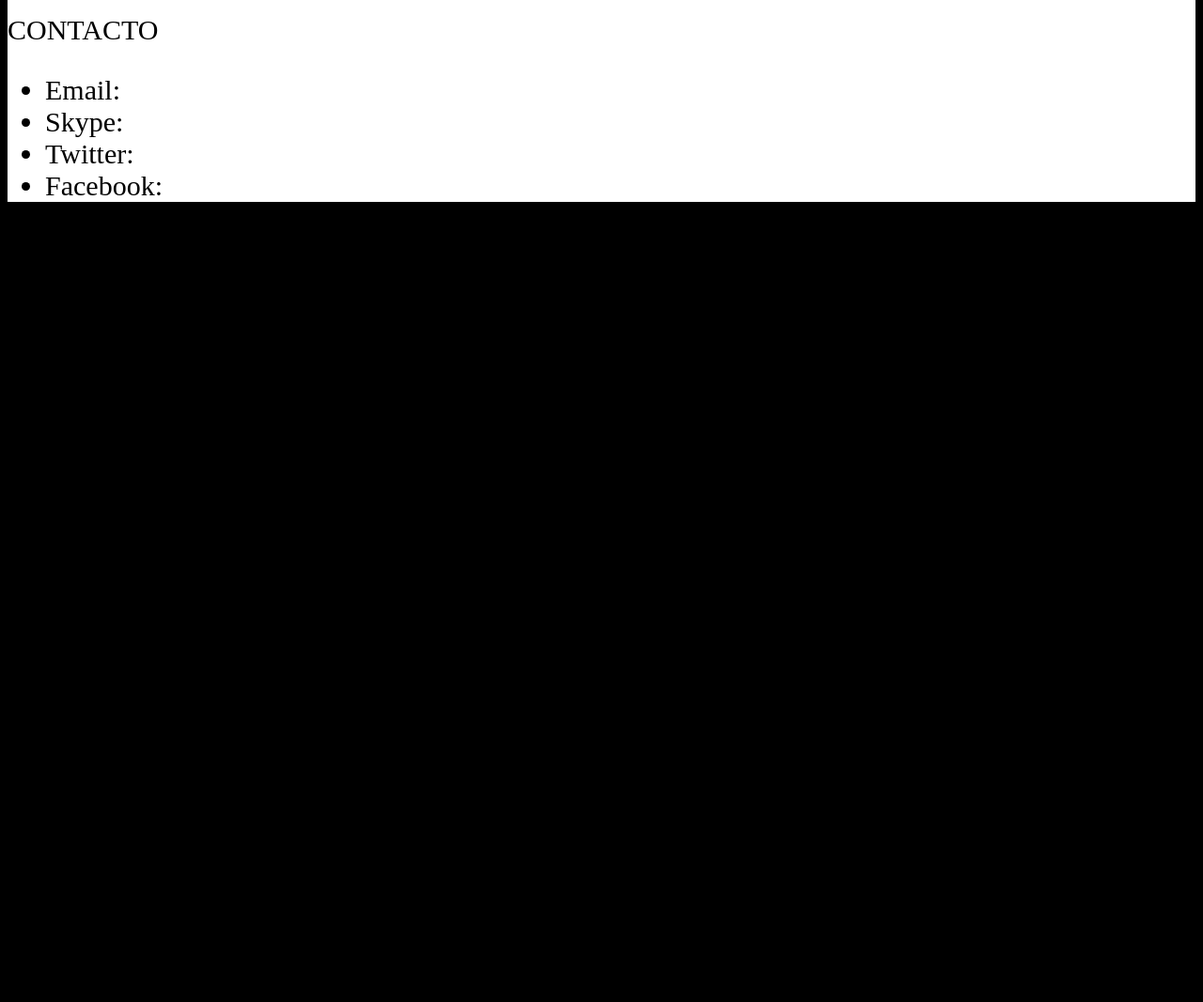
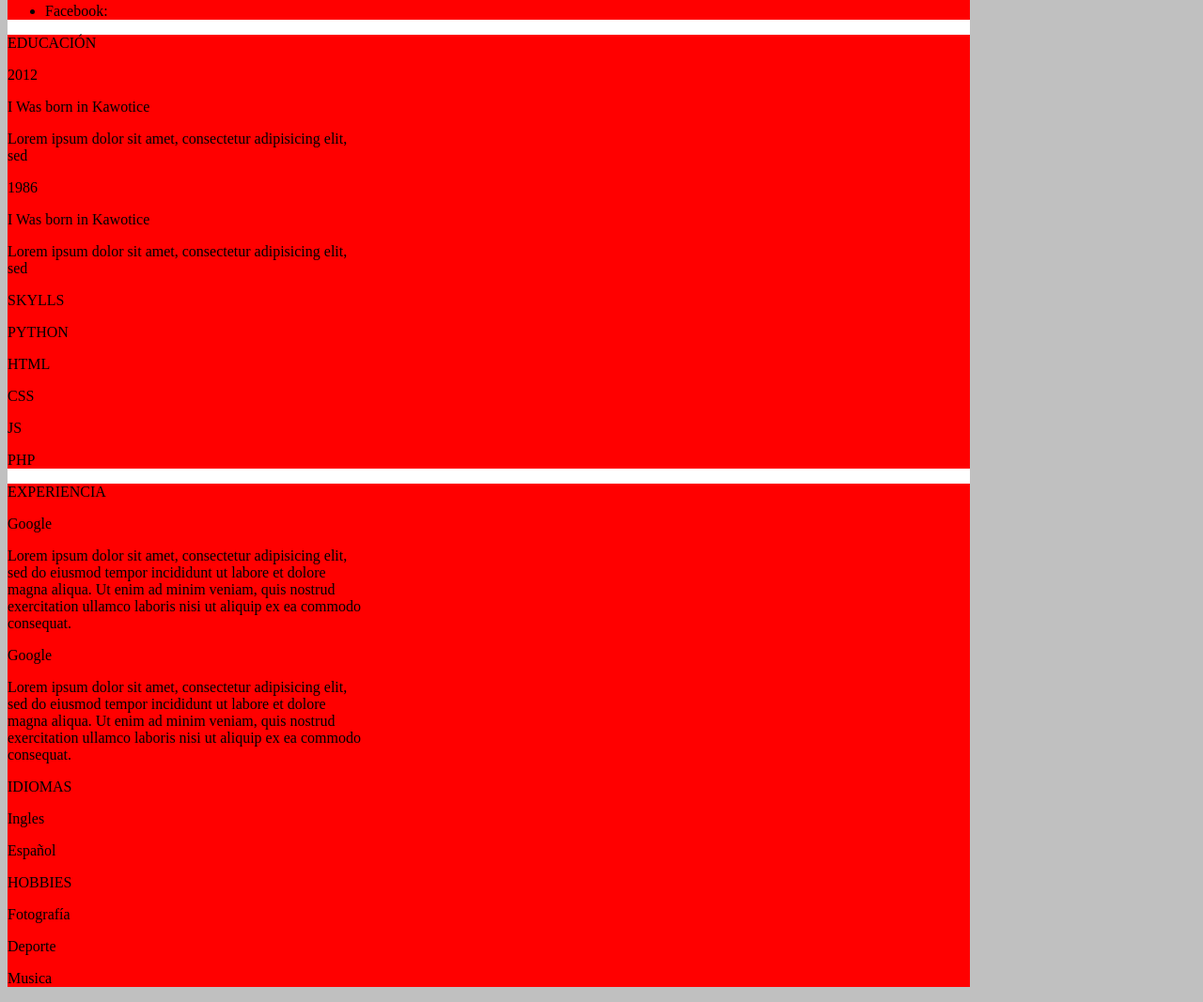
Before and after one commit to gvargas2/Ejercicio6, a website: page public/index.html in a window 1280 px wide. Shown: the part 283-1350 px from the top of the page at 94% size. Before the commit the page ends 800 px from the top, so only its background shows below. Drawn offline with Linux system fonts and the light colour scheme.

Commit message:
Second commit

```diff
--- a/public/index.html
+++ b/public/index.html
@@ -34,13 +34,101 @@
 			</div>
 		</div>
 
+		<div class="row">
+			<div class="col3">
+				<p> EDUCACIÓN </p>
 
+				<div class="2012">
+					<div class="col1">
+						<p>2012</p>
+					</div>
+					<div class="col3">
+						<p> I Was born in Kawotice</p>
+						<p> Lorem ipsum dolor sit amet, consectetur adipisicing elit, sed </p>
+					</div>
+				</div>
 
+				<div class="1986">
+					<div class="col1">
+						<p>1986</p>
+					</div>
+					<div class="col3">
+						<p> I Was born in Kawotice</p>
+						<p> Lorem ipsum dolor sit amet, consectetur adipisicing elit, sed </p>
+					</div>
+				</div>
+			</div>
 
+			<div class="col2">
+				<p> SKYLLS </p>
+					<div class="python">
+						<p>PYTHON</p>
+					</div>
+					<div class="HTML">
+						<p>HTML</p>
+					</div>
+					<div class="CSS">
+						<p>CSS</p>
+					</div>
+					<div class="JS">
+						<p>JS</p>
+					</div>
+					<div class="PHP">
+						<p>PHP</p>
+					</div>
+				</div>
+			</div>
 
-	</div>
-
-
+			<div class="row">
+				<div class="col3">
+					<p> EXPERIENCIA </p>
+					<div class="exp1">
+						<div class="lugar">
+							<p>Google</p>
+						</div>
+						<div class="descripcion">
+							<p> Lorem ipsum dolor sit amet, consectetur adipisicing elit,
+								sed do eiusmod tempor incididunt ut labore et dolore magna
+								aliqua. Ut enim ad minim veniam, quis nostrud exercitation
+								ullamco laboris nisi ut aliquip ex ea commodo consequat.</p>
+						</div>
+					</div>
+					<div class="exp2">
+						<div class="lugar">
+							<p>Google</p>
+						</div>
+						<div class="descripcion">
+							<p> Lorem ipsum dolor sit amet, consectetur adipisicing elit,
+								sed do eiusmod tempor incididunt ut labore et dolore magna
+								aliqua. Ut enim ad minim veniam, quis nostrud exercitation
+								ullamco laboris nisi ut aliquip ex ea commodo consequat.</p>
+						</div>
+					</div>
+				</div>
+				<div class="col2">
+					<div class="idiomas">
+						<p>IDIOMAS</p>
+						<div class="Ingles">
+							<p>Ingles</p>
+						</div>
+						<div class="Español">
+							<p>Español</p>
+						</div>
+					</div>
+					<div class="hobbies">
+						<p>HOBBIES</p>
+						<div class="fotografia">
+							<p>Fotografía</p>
+						</div>
+						<div class="deporte">
+							<p>Deporte</p>
+						</div>
+						<div class="musica">
+							<p>Musica</p>
+						</div>
+					</div>
+				</div>
+			</div>
 
 </body>
 </html>
--- a/src/scss/app.scss
+++ b/src/scss/app.scss
@@ -1,8 +1,22 @@
 body {
-	background: black;
-	font-size: 30px;
+	background: silver;
 }
 
 .container {
+	width: 80vw;
 	background: white;
 }
+ .row {
+	 background: red;
+	 clear: both;
+ }
+
+.col3 {
+	width: 30vw;
+	display: inline-block;
+}
+
+.col2 {
+	width: 30vw;
+	float left;
+}
```
Also changed, not shown: public/css/app.css.
